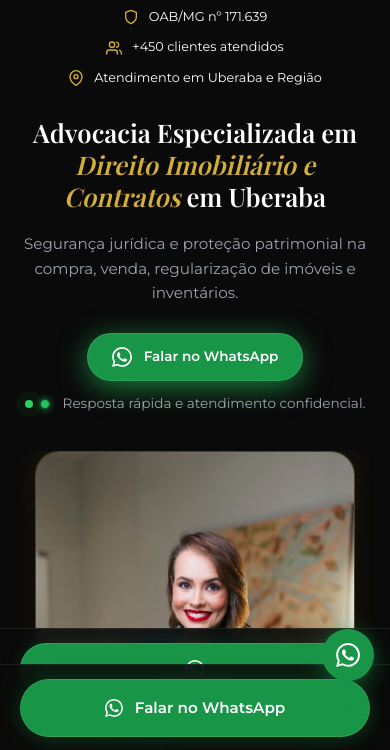
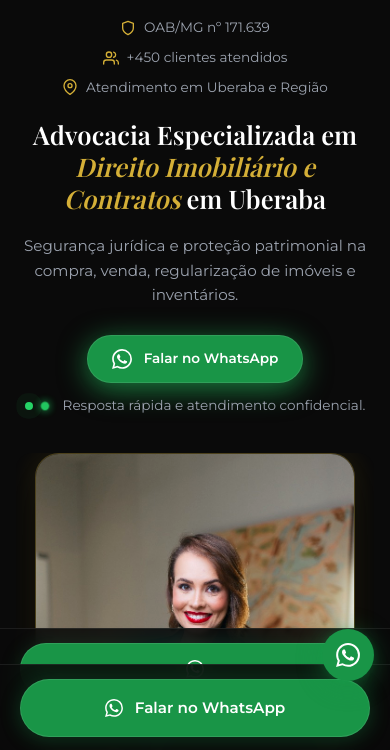
Before and after one commit to gisellyadvocacia/gisellymorais, a plain HTML site: page index.html in a window 390 px wide. Shown: the part 93-843 px from the top of the page. Drawn offline with nearby package versions, Linux system fonts and the light colour scheme; a web font is replaced by a local one.

Commit message:
fix(ui): espacamento superior hero e badges abaixo da navbar

```diff
--- a/assets/premium-landing.css
+++ b/assets/premium-landing.css
@@ -1613,3 +1613,58 @@ section, section[id] {
     max-height: 380px;
   }
 }
+
+
+
+/* ==========================================================================
+   HERO SPACING & BADGES OVERRIDE (NAVBAR CLEARANCE)
+   ========================================================================== */
+.hero {
+  padding-top: 140px !important;
+  padding-bottom: 80px !important;
+  position: relative;
+  overflow: hidden;
+}
+
+.hero-badges {
+  display: flex !important;
+  flex-direction: column !important;
+  gap: 8px !important;
+  margin-bottom: 24px !important;
+}
+
+.hero-badges .badge {
+  display: inline-flex !important;
+  align-items: center !important;
+  gap: 8px !important;
+  font-size: 0.9rem !important;
+  color: var(--text-muted, #a1a1aa) !important;
+}
+
+.hero-badges .badge svg {
+  width: 18px !important;
+  height: 18px !important;
+  color: var(--gold, #d4af37) !important;
+  flex-shrink: 0 !important;
+}
+
+@media (max-width: 768px) {
+  .hero {
+    padding-top: 110px !important;
+    padding-bottom: 50px !important;
+  }
+
+  .hero-badges {
+    gap: 8px !important;
+    margin-bottom: 20px !important;
+  }
+
+  .hero-badges .badge {
+    font-size: 0.85rem !important;
+  }
+
+  .hero-badges .badge svg {
+    width: 16px !important;
+    height: 16px !important;
+  }
+}
```
